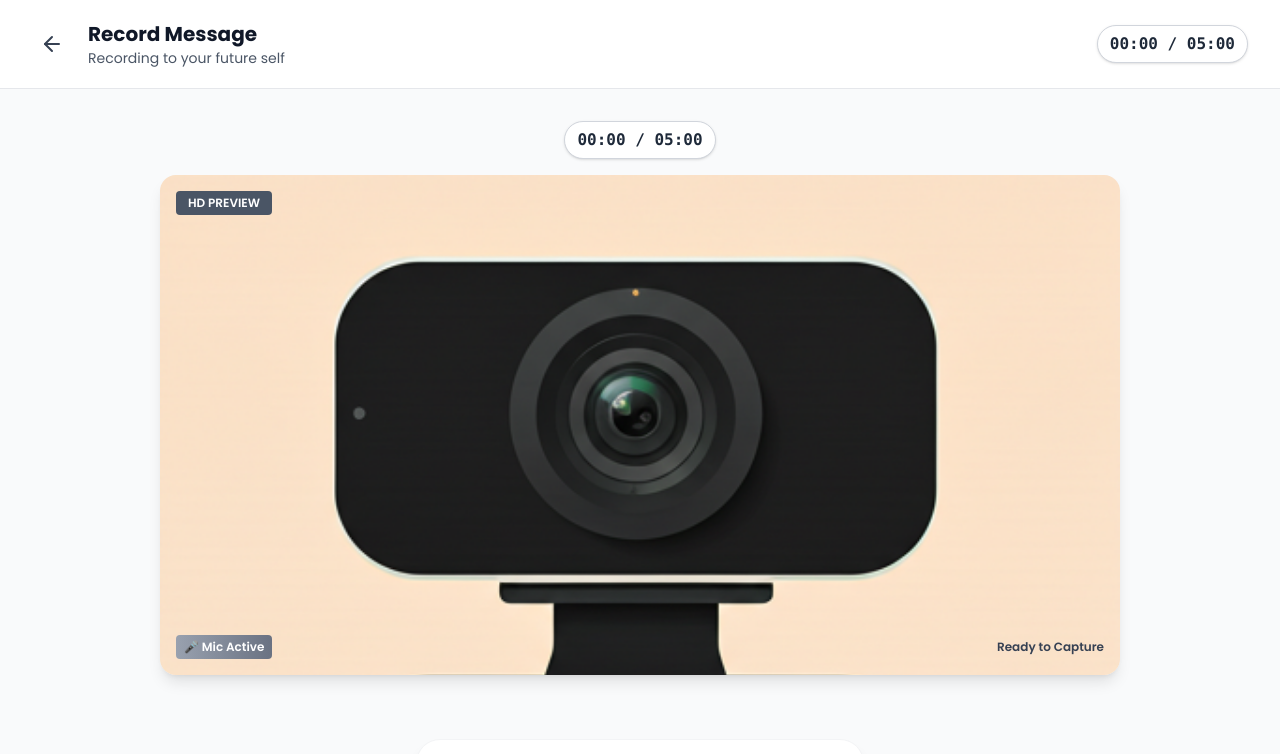
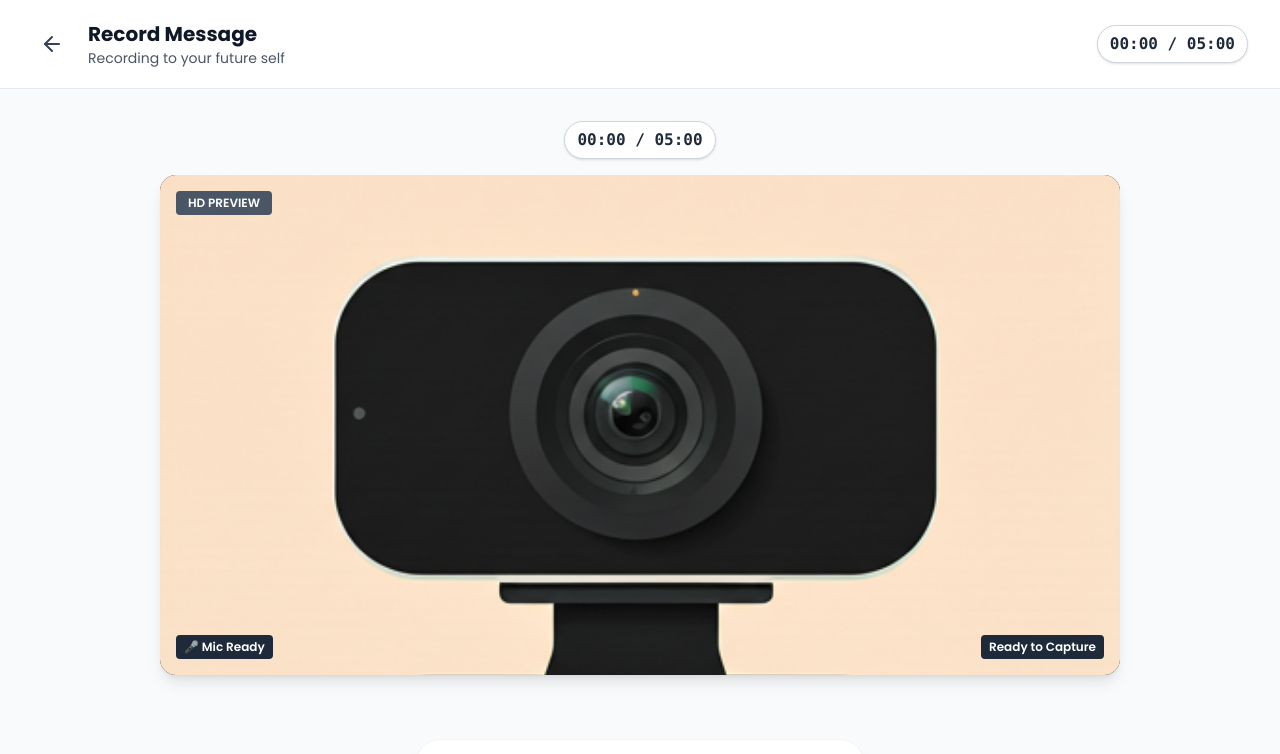
Before and after one commit to Chu29/yonder-mail, a React (Vite) app: page /recording in a window 1280 px wide. Shown: the top 754 px of the page. Built offline with nearby package versions, Linux system fonts and the light colour scheme.

Commit message:
feat: enhance WebcamPreview with video stream handling and status indicators

```diff
--- a/src/pages/Recording/components/WebcamPreview.jsx
+++ b/src/pages/Recording/components/WebcamPreview.jsx
@@ -1,22 +1,53 @@
+import { useEffect, useRef } from "react";
+import { useRecording } from "../../../context/RecordingContext";
 import recHeroImage from "../../../assets/rec-hero-image.png";
 
 const WebcamPreview = () => {
+  const { stream, isRecording, error } = useRecording();
+  const videoRef = useRef(null);
+
+  useEffect(() => {
+    if (stream && videoRef.current) {
+      videoRef.current.srcObject = stream;
+    }
+  }, [stream]);
+
   return (
-    <div
-      className="relative w-full rounded-2xl overflow-hidden shadow-lg p-6 h-125 flex items-center justify-center bg-cover bg-center"
-      style={{ backgroundImage: `url(${recHeroImage})` }}
-    >
+    <div className="relative w-full rounded-2xl overflow-hidden shadow-lg h-125 flex items-center justify-center bg-black">
+      {stream ? (
+        <video
+          ref={videoRef}
+          autoPlay
+          muted
+          playsInline
+          className="w-full h-full object-cover"
+        />
+      ) : (
+        <div
+          className="w-full h-full bg-cover bg-center flex items-center justify-center"
+          style={{ backgroundImage: `url(${recHeroImage})` }}
+        >
+          {error && (
+            <div className="absolute inset-0 flex items-center justify-center bg-black bg-opacity-50">
+              <p className="text-white text-center px-4">{error}</p>
+            </div>
+          )}
+        </div>
+      )}
+
       {/* HD Preview Label */}
       <div className="absolute top-4 left-4 bg-gray-600 text-white text-xs font-semibold px-3 py-1 rounded">
-        HD PREVIEW
+        {stream ? "LIVE" : "HD PREVIEW"}
       </div>
 
       {/* Status Indicators */}
-      <div className="absolute bottom-4 left-4 right-4 flex items-center justify-between text-xs font-semibold text-gray-700">
-        <span className="bg-linear-to-r from-gray-400 to-gray-500 text-white px-2 py-1 rounded">
-          🎤 Mic Active
+      <div className="absolute bottom-4 left-4 right-4 flex items-center justify-between text-xs font-semibold">
+        <span className="bg-gray-800 text-white px-2 py-1 rounded">
+          🎤 {stream ? "Mic Active" : "Mic Ready"}
         </span>
-        <span className="text-gray-700">Ready to Capture</span>
+        <span className="text-white bg-gray-800 px-2 py-1 rounded">
+          {isRecording ? "Recording..." : "Ready to Capture"}
+        </span>
       </div>
     </div>
   );
```
